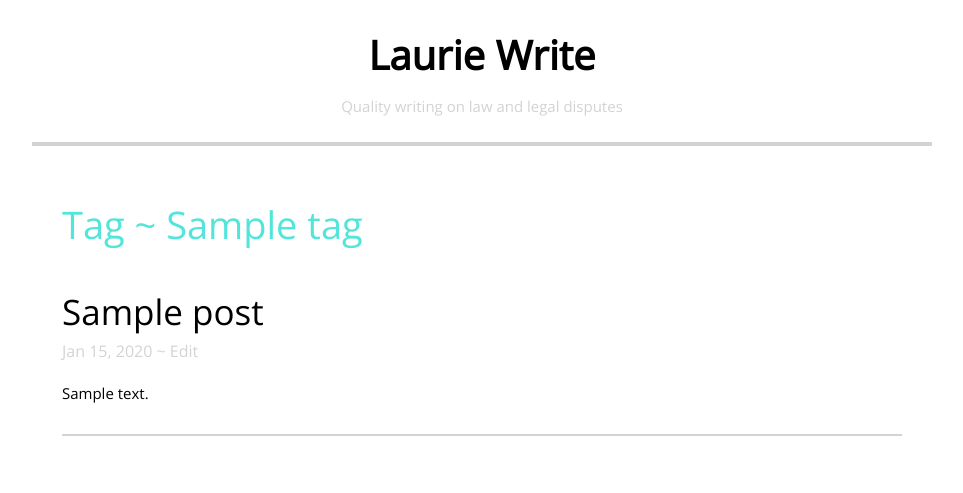
After one commit to jstsumguy/django-blog, a Django app: page /tag/1/ in a window 1280 px wide. The commit adds this page. Shown: the top 493 px of the page, without its empty margins (158-1121 px from the left). Run offline with Django 3.2, Linux system fonts and the light colour scheme; tables that the repository leaves empty hold one stand-in row (values such as "Sample post").

Commit message:
added admin ability to edit posts

```diff
--- a/blog/urls.py
+++ b/blog/urls.py
@@ -6,7 +6,8 @@ from django.contrib.auth.views import *
 
 urlpatterns = patterns('',
     url(r'^$', 'posts.views.home', name='home'),
-    # url(r'^blog/', include('blog.urls')),
+    url(r'^tag/(?P<tag_id>\d+)/$', 'posts.views.tag'),
+    url(r'^edit_post/$', 'posts.views.edit_post'),
 
     url(r'^admin/', include(admin.site.urls)),
 ) + static(settings.STATIC_URL, document_root=settings.STATIC_ROOT)
--- a/posts/views.py
+++ b/posts/views.py
@@ -26,7 +26,7 @@ import os
 
 def home(request):
 	posts = []
-	for post in Post.objects.all()[:50]:
+	for post in Post.objects.all().order_by('-created')[:50]:
 		obj = {}
 		obj['id'] = post.id
 		obj['title'] = post.title
@@ -35,3 +35,22 @@ def home(request):
 		obj['tags'] = [tag for tag in post.tags.all()]
 		posts.append(post)
 	return render(request, 'main/index.html', {'rp': '.', 'posts': posts })
+
+def tag(request, tag_id):
+	tag = Tag.objects.get(id=tag_id)
+	posts = [post for post in Post.objects.filter(tags=tag)]
+	print 'posts', posts
+	return render(request, 'main/tag.html', {'rp': '../..', 'posts': posts, 'tag': tag })
+
+@csrf_exempt
+def edit_post(request):
+	data = json.loads(request.body)
+	try:
+		post = Post.objects.get(id=data['id'])
+		post.content = data['content']
+		post.updated = datetime.datetime.now()
+		post.save()
+		return HttpResponse("success")
+	except Exception as ex:
+		print str(ex)
+		return HttpResponse("fail")
--- a/static/styles/index.css
+++ b/static/styles/index.css
@@ -10,11 +10,33 @@ div.posts {
 	padding-left: 30px;
 	padding-right: 30px;
 }
+div.post:first-child {
+	margin-top: 30px;
+}
 div.post {
-	margin-top: 45px;
+	margin-top: 65px;
 }
 span.post-date {
 	font-size: 1em;
+}
+div.posts h1.topic {
+	text-align: left;
+	font-weight: lighter;
+	margin-bottom: 5px;
+	font-size: 38px;
+	color: #54e5da;
+}
+span.edit {
+	cursor: pointer;
+}
+span.edit:hover {
+	color: #54e5da;
+}
+textarea#edit-content {
+	width: 550px;
+	height: 500px;
+	padding: 5px;
+	font-family: Tahoma, sans-serif;
 }
 
 /* Tags */
--- /dev/null
+++ b/templates/main/tag.html
@@ -0,0 +1,37 @@
+<!DOCTYPE html>
+<html>
+<head>
+<link rel="stylesheet" type="text/css" href="//fonts.googleapis.com/css?family=Open+Sans" />
+<link rel="stylesheet" type="text/css" href="{{ rp }}/static/styles/index.css">
+</head>
+<body>
+<div class="main-content">
+	<div class="heading">
+		<h1>Laurie Write</h1>
+		<p class="light">Quality writing on law and legal disputes</p>
+		<hr class="large">
+	</div>
+	<div class="posts">
+		<h1 class="topic">Tag ~ {{ tag.title }}</h1>
+		{% for post in posts %}
+		<div class="post">
+			<div class="post-heading">
+				<h2>{{ post.title }}</h2>
+				<span class="post-date light">{{ post.created|date:'M d, Y' }} ~ Edit</span>
+			</div>
+			<div class="post-content">
+				<article>{{ post.content }}</article>
+			</div>
+			<hr class="mid">
+		</div>
+		{% endfor %}
+	</div>
+
+</div>
+
+<!-- Sidebar -->
+<div id="sidebar">
+
+</div>
+</body>
+</html>
```
Also changed, not shown: static/scripts/index.js (added, +34 -0 lines), templates/main/index.html (+26 -3 lines), 2 other files.
